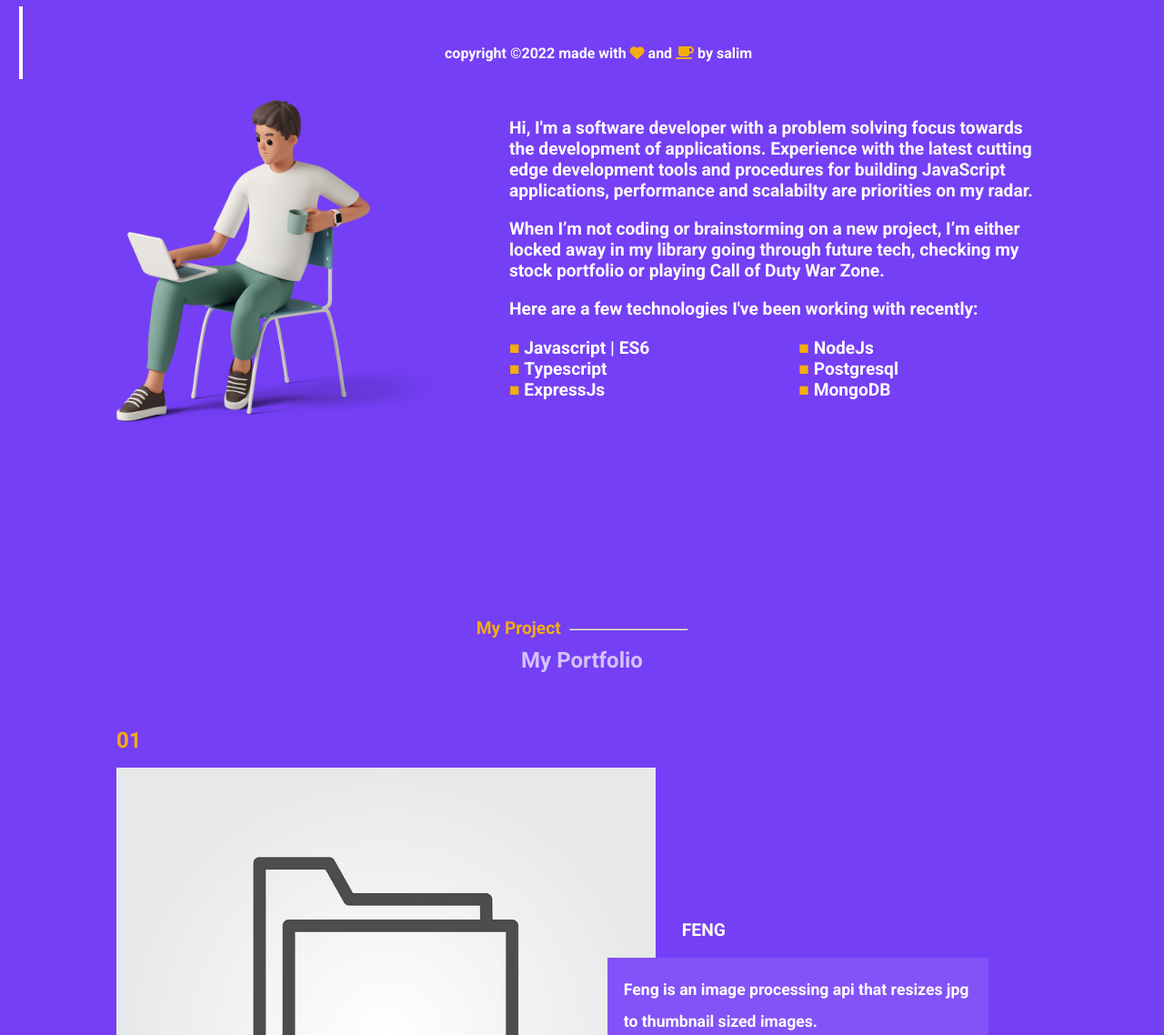
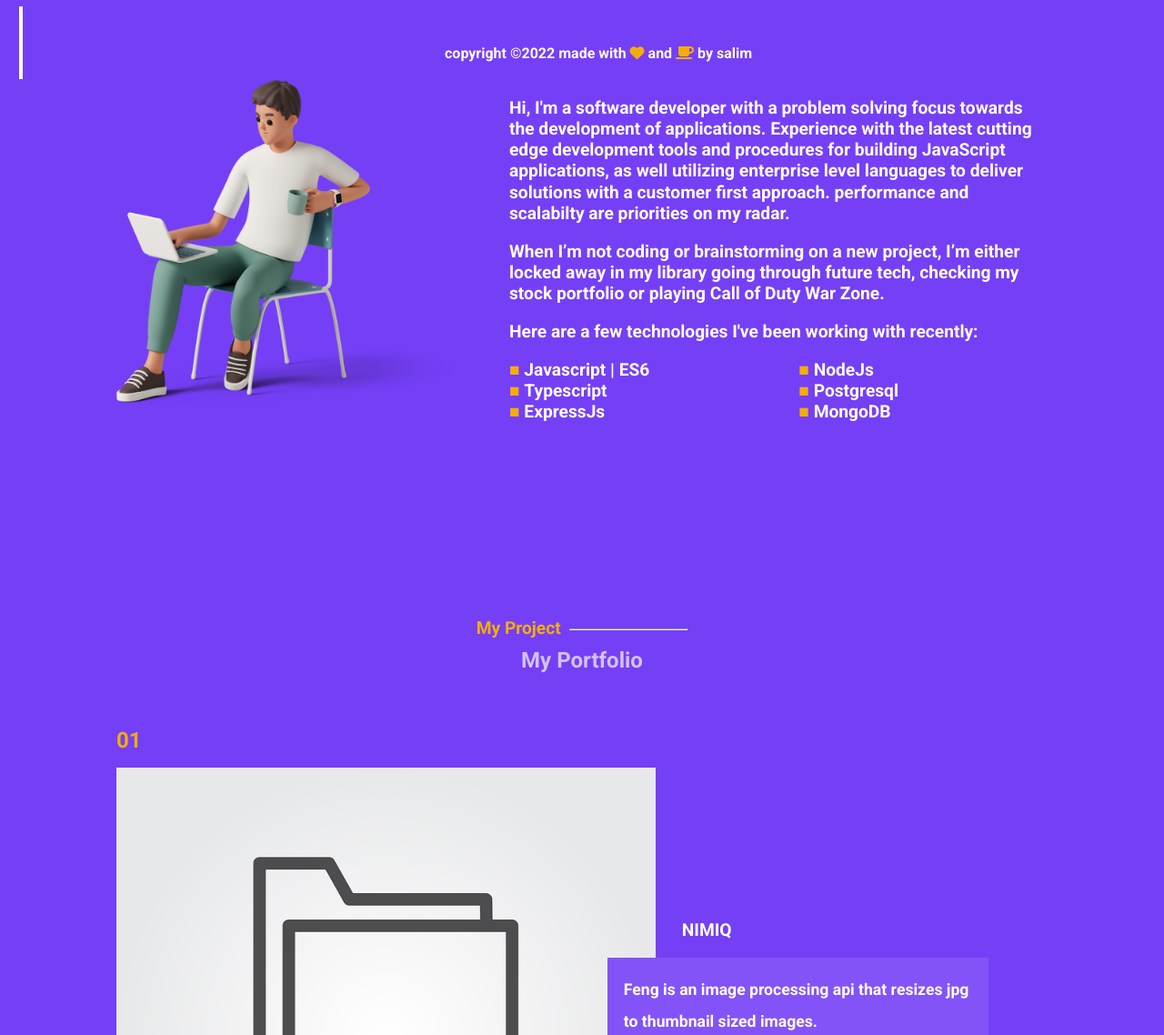
Before and after one commit to salimkarbm/portfolio, a plain HTML site: page index.html in a window 1280 px wide. Shown: the part 713-1851 px from the top of the page at 91% size. Drawn offline with Linux system fonts and the light colour scheme.

Commit message:
change project one name

```diff
--- a/index.html
+++ b/index.html
@@ -11,7 +11,7 @@
       <link href="https://fonts.googleapis.com/css2?family=Epilogue:wght@500&family=Poppins:wght@700;800&family=Roboto:wght@700&display=swap" rel="stylesheet">
   <link rel="stylesheet" href="/assets/css/style.css">
  <script src="https://kit.fontawesome.com/27e6d40210.js" crossorigin="anonymous"></script>
-  <title>My portfolio</title>
+  <title>salim imuzai</title>
 </head>
 <body>
   <!--header-->
@@ -69,7 +69,7 @@
               <aside class="about-me">
                 <article  class="article">
                   <p> Hi, I'm a software developer with a problem solving focus towards the development of applications.
-                    Experience with the latest cutting edge development tools and procedures for building JavaScript applications, performance and scalabilty are priorities on my radar.
+                    Experience with the latest cutting edge development tools and procedures for building JavaScript applications, as well utilizing enterprise level languages to deliver solutions with a customer first approach. performance and scalabilty are priorities on my radar.
                  </p>
 
                    <p>When I’m not coding or brainstorming on a new project, I’m either locked away in my library going through future tech, checking my stock portfolio or playing Call of Duty War Zone.</p>  <p>
@@ -106,7 +106,7 @@
                   <img src="/assets/img/feng.png" width="100%" class="hero-section-img" alt="" />
                 </figure>
                 <section class="project-detail-wrapper">
-                  <span class="project-name">FENG</span>
+                  <span class="project-name">Nimiq</span>
                   <p class="project-description">
                      Feng is an image processing api
                      that resizes jpg to thumbnail sized images.
```
